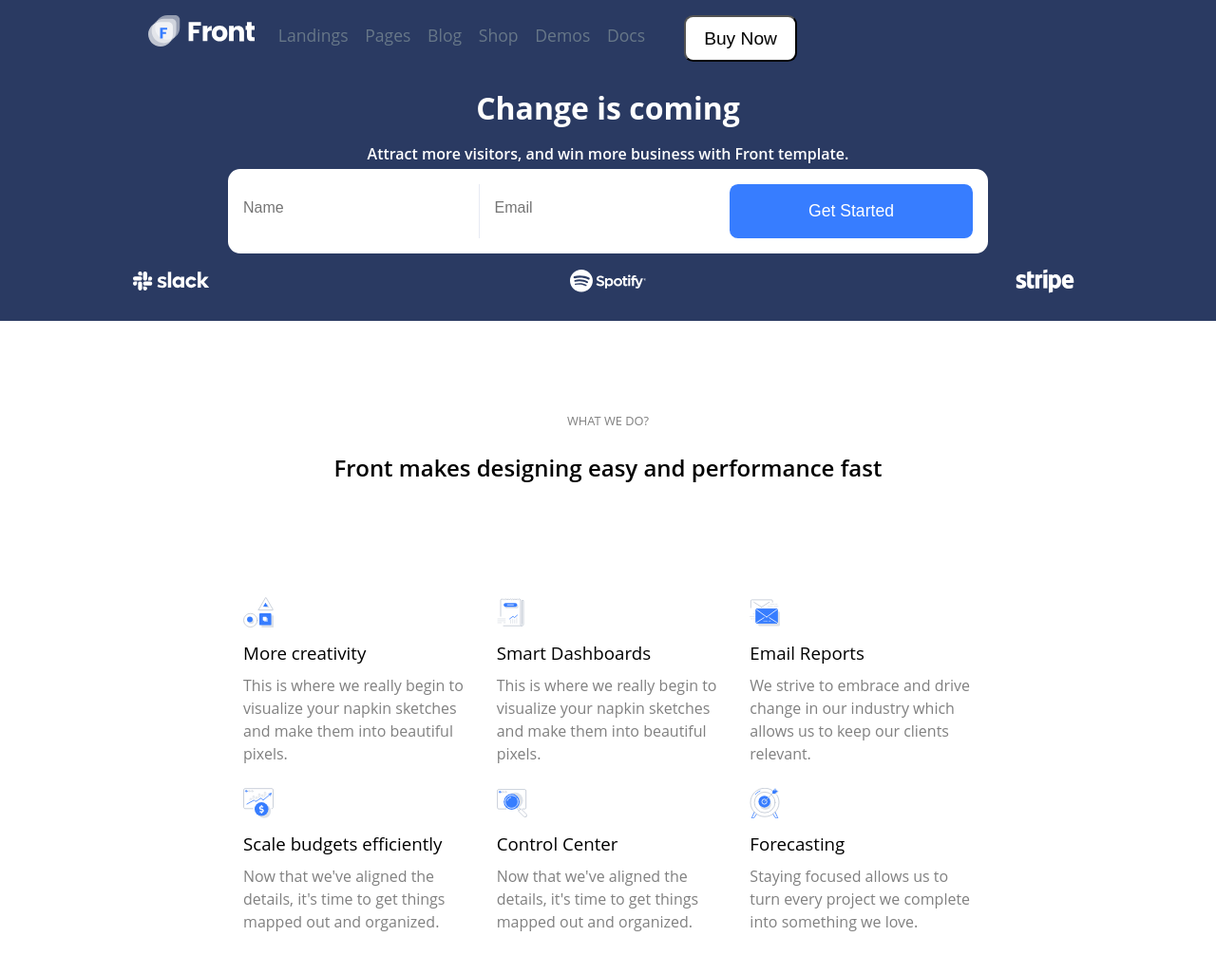
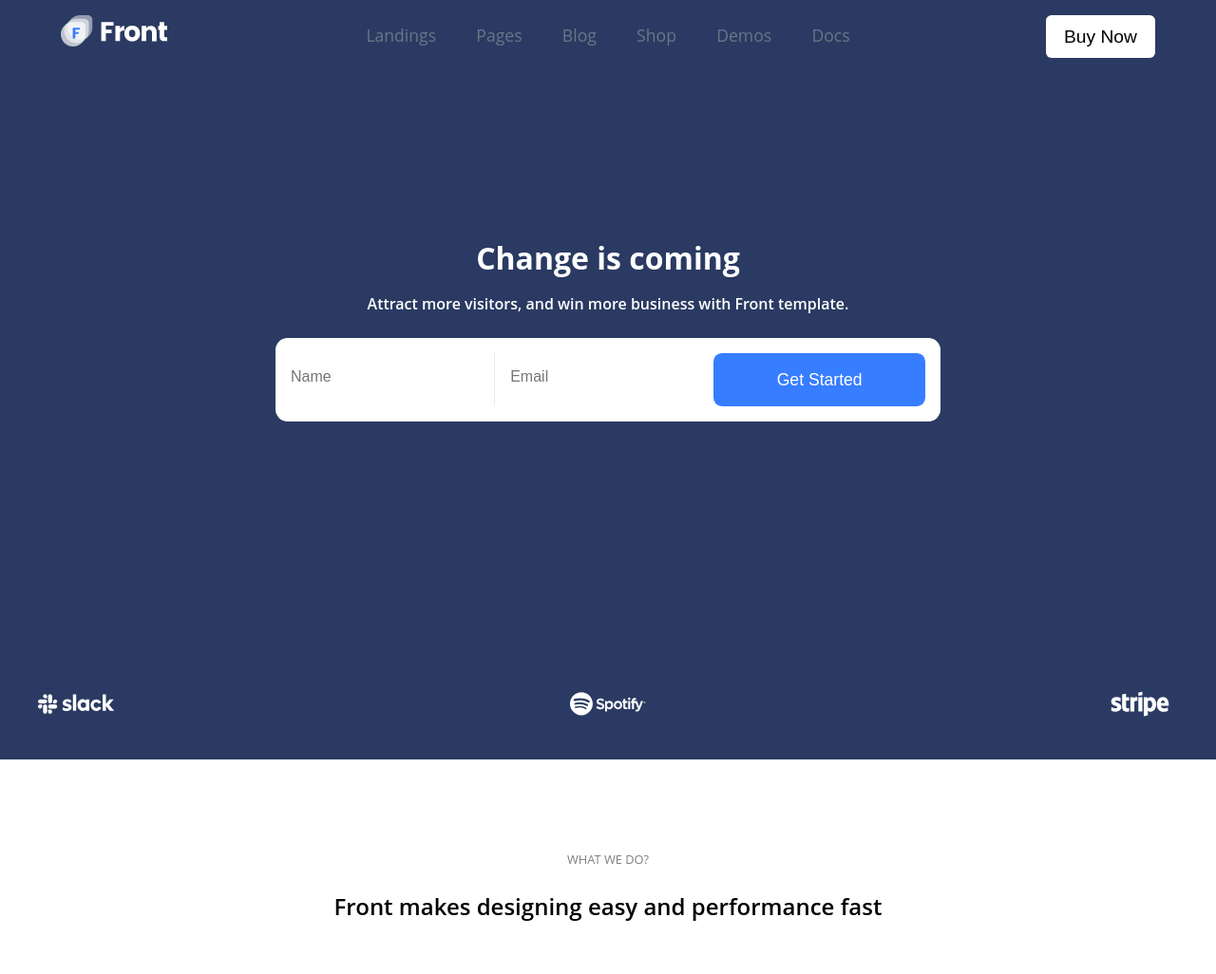
Before and after one commit to siaxiong/siaxiong.github.io, a plain HTML site: page MyProjects/Change_Is_Coming/index.html in a window 1280 px wide. Shown: the top 1026 px of the page at 95% size. Drawn offline with Linux system fonts and the light colour scheme.

Commit message:
fixed additional style for desktop view

```diff
--- a/MyProjects/Change_Is_Coming/index.html
+++ b/MyProjects/Change_Is_Coming/index.html
@@ -10,6 +10,7 @@
     <link rel="stylesheet" href="profile-style.css">
     <link rel="stylesheet" href="services-style.css">
     <link rel="stylesheet" href="our-skill-style.css">
+    <link rel="stylesheet" href="nav-top-half.css">
     <script src="https://use.fontawesome.com/9059b2e945.js"></script>
     <title>Change is Coming</title>
 </head>
--- /dev/null
+++ b/MyProjects/Change_Is_Coming/nav-top-half.css
@@ -0,0 +1,71 @@
+@media only screen and (min-width: 930px) {
+
+  .carousel-container {
+    height: 100vh;
+  }
+
+
+    .nav-top-half {
+      width: 90%;
+      display: flex;
+      justify-content: space-between;
+    }
+
+    .hamburger-menu {
+        display: none;
+      }
+
+      .nav-top-half > nav {
+          flex: 1;
+
+      }
+      .nav-top-half > * {
+          margin: 1em auto;
+      }
+
+      .carousel-container nav > * {
+          margin: initial;
+      }
+
+
+
+      .menu-list {
+        width: fit-content;
+        height: auto;
+        overflow: auto;
+        transition: auto;
+        position: static;
+        transform: none;
+        background-color: inherit;
+        flex: 2;
+      }
+
+
+      .menu-list ul {
+        display: flex;
+        justify-content: space-evenly;
+      }
+
+
+
+      .buy-button {
+        display: block;
+        flex: 1;
+        text-align: right;
+      }
+
+
+
+      .buy-button > button {
+        font-size: 1.2em;
+        padding: 0.6em 1em;
+        border-radius: 0.3em;
+        background-color: white;
+        border: 0px;
+      }
+
+
+
+
+
+}
--- a/MyProjects/Change_Is_Coming/our-skill-style.css
+++ b/MyProjects/Change_Is_Coming/our-skill-style.css
@@ -1,13 +1,19 @@
 @media only screen and (min-width: 750px){
+
+    .main-body > * {
+        max-width: 1200px;
+        margin: 5em auto;
+    }
+
+
     .our-skill {
         display: flex;
-        max-width: 800px;
         margin: 0 auto;
     }
 
     .our-skill > * {
         flex: 1;
-        margin: 1em;
+        margin: 1em 2em;
     }
 
 }
--- a/MyProjects/Change_Is_Coming/profile-style.css
+++ b/MyProjects/Change_Is_Coming/profile-style.css
@@ -37,7 +37,7 @@
     }
 
     .profile-description {
-        padding-right: 3em;
+        margin: 5em 3em 0;
     }
 
     .profile-description > h3 {
--- a/MyProjects/Change_Is_Coming/style.css
+++ b/MyProjects/Change_Is_Coming/style.css
@@ -352,53 +352,38 @@ input::placeholder {
 
 @media only screen and (min-width: 800px) {
 
+  .carousel-container {
+    height: 100vh;
+  }
+
   .carousel-container > * {
-    max-width: 1000px;
+    max-width: 1200px;
     margin: 0 auto;
   }
 
-  .nav-top-half {
-    display: flex;
+  .carousel-message {
+    position: absolute;
+    top: 30%;
+    left: 50%;
+    transform: translate(-50%, 0);
   }
 
-  .hamburger-menu {
-    display: none;
-  }
-
-  .menu-list {
-    width: fit-content;
-    height: auto;
-    overflow: auto;
-    transition: auto;
-    position: static;
-    transform: none;
-    border-radius: none;
-    background-color: inherit;
-  }
-
-  .menu-list ul {
-    display: flex;
-    margin: 1em auto;
-  }
-
-
-  .buy-button {
-    display: block;
-    margin: 1em 1em 1em 2em;
+  .carousel-slides {
+    position: absolute;
+    bottom: 2em;
+    left: 50%;
+    transform: translate(-50%, 1em);
   }
 
 
 
-  .buy-button > button {
-    font-size: 1.2em;
-    padding: 0.6em 1em;
-    border-radius: 0.5em;
-    background-color: white;
-  }
-
   .sign-up {
     display: flex;
-    max-width: 800px;
+    max-width: 700px;
+    position: absolute;
+    top: 50%;
+    left: 50%;
+    transform: translate(-50%,-50%);
   }
 
   .input-field {
@@ -411,7 +396,4 @@ input::placeholder {
 
   }
 
-  .carousel-slides {
-    max-width: auto;
-  }
 }
```
